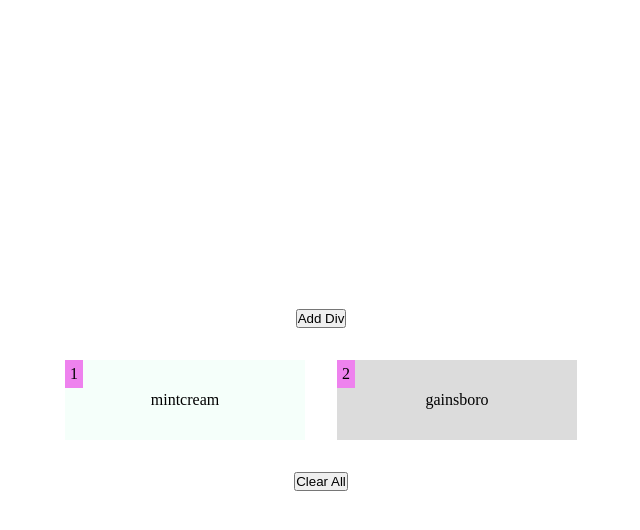
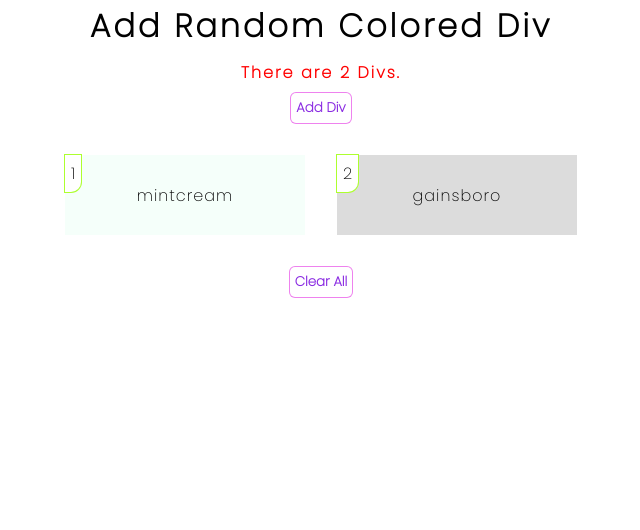
Before and after one commit to bhavesh-chaudhari/1-hour-mini-projects, a React (Create React App) app in the folder React/01-add-random-colored-div/: page / in a window 1280 px wide. Shown: the top 530 px of the page, without its empty margins (319-959 px from the left). Built offline with nearby package versions, Linux system fonts and the light colour scheme.

Commit message:
Adding Styles for react project

```diff
--- a/React/01-add-random-colored-div/public/index.html
+++ b/React/01-add-random-colored-div/public/index.html
@@ -22,7 +22,7 @@
       work correctly both with client-side routing and a non-root public URL.
       Learn how to configure a non-root public URL by running `npm run build`.
     -->
-    <title>Add Random Colorized Div</title>
+    <title>Add Random Colorized Div - 1hour Mini Projects</title>
   </head>
   <body>
     <noscript>You need to enable JavaScript to run this app.</noscript>
--- a/React/01-add-random-colored-div/src/App.css
+++ b/React/01-add-random-colored-div/src/App.css
@@ -1,13 +1,28 @@
+@import url('https://fonts.googleapis.com/css2?family=Poppins:wght@200&display=swap');
+
 *{
     margin: 0;
     padding: 0;
     box-sizing: border-box;
+    font-family: 'Poppins', sans-serif;
+}
+
+h1{
+    letter-spacing: 3px;
+    text-align: center;
+    padding: 2px;
+}
+
+p{
+    margin: 0.5rem;
+    letter-spacing: 2px;
+    font-weight: bold;
+    color: red;
 }
 
 .container{
     display: flex;
     flex-direction: column;
-    justify-content:center;
     align-items: center;
     min-height: 100vh;
 }
@@ -16,10 +31,29 @@
     display: grid;
     grid-template-columns: 1fr 1fr auto;
     margin: 1rem auto;
+    min-height: auto;
 }
 
-@media screen and (max-width:800px) {
+.btn{
+    padding: 5px;
+    background: transparent;
+    color: blueviolet;
+    border: none;
+    /* outline: 1px solid violet; */
+    box-shadow: 0 0 0 1px violet;
+    cursor: pointer;
+    border-radius: 5px;
+    transition: all 0.2s ease;
+    font-weight: bolder;
+}
+
+.btn:hover{
+    box-shadow: 0 0 3px 2px blueviolet;
+}
+
+
+@media screen and (max-width:650px) {
     .content{
-        grid-template-columns: 1fr;
+        grid-template-columns: 1fr 1fr;
     }
 }
--- a/React/01-add-random-colored-div/src/App.js
+++ b/React/01-add-random-colored-div/src/App.js
@@ -1,13 +1,14 @@
-import React,{useState} from 'react'
-import './App.css'
-import Div from './Components/Div'
+import React, { useState} from "react";
+import "./App.css";
+import Div from "./Components/Div";
 
-const App = ()=>{
-
-    const [count,setCount] = useState(2)
+const App = () => {
+  // useState() for keeping account of number of Divs
+  const [count, setCount] = useState(2);
+  // An array for storing all the current Div Components
   const options = [];
 
-    const getRandomColor=()=> {
+  const getRandomColor = () => {
     var colorArray = [
       "fuchsia",
       "tomato",
@@ -46,32 +47,49 @@ const App = ()=>{
       "aliceblue",
       "ivory",
       "snow",
-       "gainsboro"
+      "gainsboro",
     ];
-      let randomColor = colorArray[Math.floor(Math.random()*colorArray.length)]
+    let randomColor = colorArray[Math.floor(Math.random() * colorArray.length)];
     return randomColor;
+  };
+
+  for (let i = 0; i < count; i++) {
+    var color = getRandomColor();
+    options.push(
+      <Div colorName={color} number={i + 1} color={color} key={i} />
+    );
   }
 
-    for(let i = 0; i < count;i++){
-        var color = getRandomColor()
-        options.push(<Div colorName={color} number={i + 1} color ={color} key={i} />)
+  const addDiv = () => {
+    setCount(count + 1);
+  };
+
+  // Conditional Rendering
+  const Para = () => {
+    if (options.length === 0) {
+      return <p>All Divs Were Cleared.</p>;
+    } else if (options.length === 1) {
+      return <p>There is 1 Div.</p>;
+    } else {
+      return <p>There are {options.length} Divs.</p>;
     }
-
-    const addDiv = ()=>{
-        setCount(count + 1)
-    }
+  };
 
   return (
     <>
       <div className="container">
-          <button className="btn" onClick={()=>addDiv()} >Add Div</button>
-          <div className="content">
-            {options}
-          </div>
-          <button className="btn" onClick={()=>setCount(0)} >Clear All</button>
+        <h1>Add Random Colored Div</h1>
+        <Para></Para>
+        <button className="btn" onClick={() => addDiv()}>
+          Add Div
+        </button>
+        <div className="content">{options}</div>
+        <button className="btn" onClick={() => setCount(0)}>
+          Clear All
+        </button>
       </div>
     </>
   );
-}
+};
 
 export default App;
--- a/React/01-add-random-colored-div/src/Components/Div.css
+++ b/React/01-add-random-colored-div/src/Components/Div.css
@@ -6,12 +6,38 @@
     align-items: center;
     position: relative;
     margin: 1rem;
+    word-wrap: break-word;
 }
 
 .div-number{
     position: absolute;
     top: 0;
     left: 0;
-    padding: 5px;
-    background: violet;
+    padding: 6px;
+    background: #fff;
+    outline: 0;
+     box-shadow: 0 0 0 1px greenyellow;
+    color: black;
+    border-bottom-right-radius: 10px;
 }
+
+.div-color{
+    text-align: center;
+    letter-spacing: 1px;
+    max-width: 90%;
+}
+
+@media screen and (max-width:800px) {
+    .div-component{
+        width: 12rem;
+    }
+}
+
+@media screen and (max-width:450px) {
+    .div-component{
+        width:9rem;
+    }
+    .div-number{
+        padding: 3px;
+    }
+}
```
Lines whose indentation alone changed are shown as unchanged.
